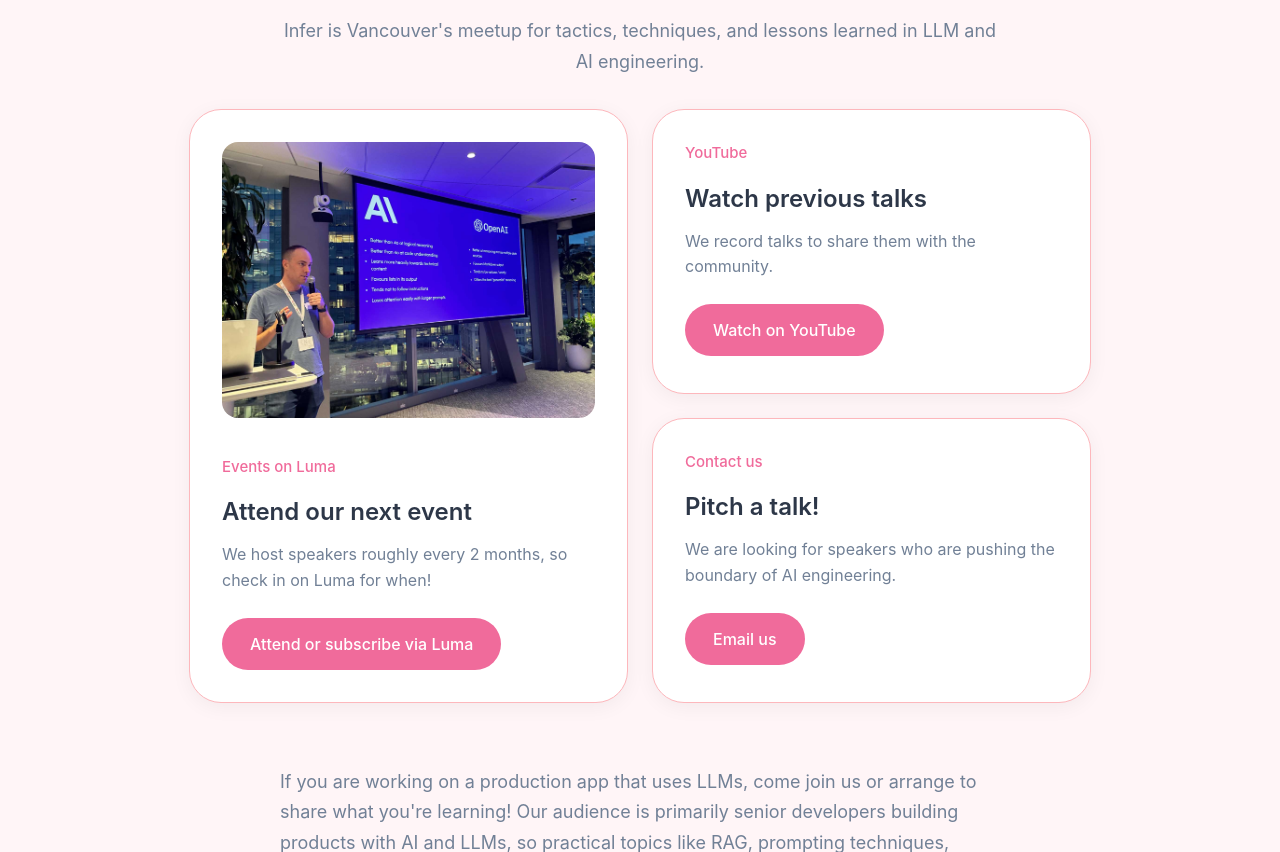
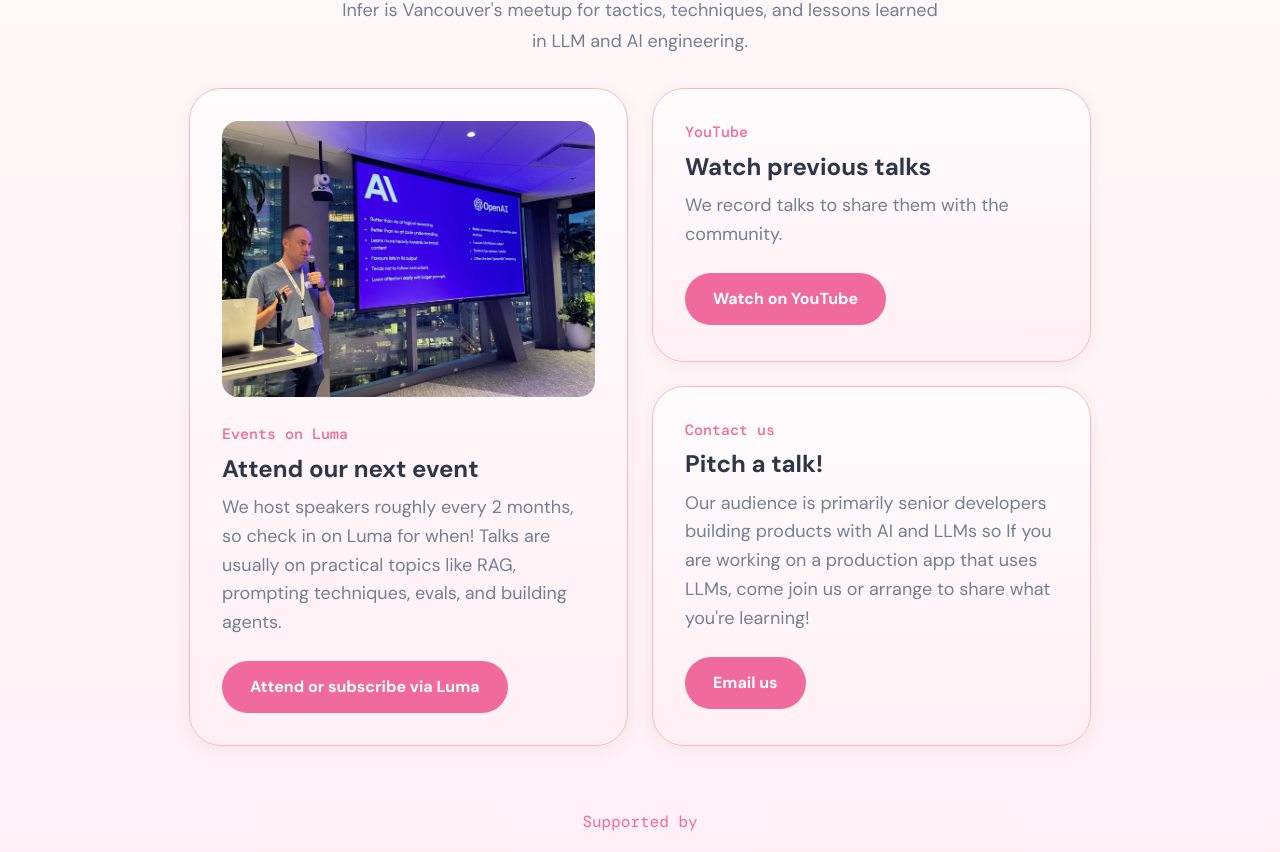
Before and after one commit to forestwalklabs/infervan.com, a plain HTML site: page index.html in a window 1280 px wide. Shown: the part 290-1142 px from the top of the page. Drawn offline with nearby package versions, Linux system fonts and the light colour scheme; a web font is replaced by a local one.

Commit message:
Disperse copy idea (#2)
* Added DM Sans and DM Mono

Adding fonts

* Separated styles.css and fixed up design

font sizes, spacing, etc.

* Added background gradient

BG gradient

* Just an idea: moving bottom text to cards

This is just an idea to make it less floaty text at the bottom, and I think the cards could have more context. If you think it's tooo text heavy can just leave with the other branch.

```diff
--- a/index.html
+++ b/index.html
@@ -7,172 +7,17 @@
 
   <title>Infer Vancouver: AI Engineering Meetup</title>
 
+  <!-- Fonts -->
+  <link href="https://fonts.googleapis.com/css2?family=DM+Sans:ital,wght@0,400;0,500;0,700;1,400;1,500;1,700&display=swap" rel="stylesheet">
+  <link href="https://fonts.googleapis.com/css2?family=DM+Mono:ital,wght@0,300;0,400;0,500;1,300;1,400;1,500&display=swap" rel="stylesheet">
+
+  <!-- favicon -->
   <link rel="icon" type="image/png" href="/favicon-96x96.png" sizes="96x96" />
   <link rel="icon" type="image/svg+xml" href="/favicon.svg" />
   <link rel="shortcut icon" href="/favicon.ico" />
 
-  <style>
-    * {
-      margin: 0;
-      padding: 0;
-      box-sizing: border-box;
-    }
-
-    body {
-      background-color: #FFF5F7;
-      font-family: -apple-system, BlinkMacSystemFont, 'Segoe UI', Roboto, Oxygen, Ubuntu, Cantarell, sans-serif;
-      color: #333;
-      line-height: 1.5;
-      min-height: 100vh;
-    }
-
-    .container {
-      max-width: 950px;
-      margin: 0 auto;
-      padding: 4rem 1.5rem;
-    }
-
-    /* Logo */
-    .logo-container {
-      width: 120px;
-      height: 120px;
-      margin: 0 auto 2.5rem;
-    }
-
-    .logo-container img {
-      width: 100%;
-      object-fit: contain;
-    }
-
-    /* Header */
-    .header {
-      text-align: center;
-      margin-bottom: 2rem;
-    }
-
-    h1 {
-      font-size: 2.75rem;
-      margin-top: -0.5rem;
-      margin-bottom: 1.5rem;
-      color: #2D3748;
-
-    }
-
-    .header p,
-    .call-to-action {
-      max-width: 720px;
-      margin: 0 auto;
-      color: #718096;
-      font-size: 1.125rem;
-      line-height: 1.7;
-    }
-
-    /* Grid */
-    .grid {
-      display: grid;
-      gap: 1.5rem;
-      margin-bottom: 4rem;
-    }
-
-    @media (min-width: 768px) {
-      .grid {
-        grid-template-columns: 1fr 1fr;
-        grid-template-areas:
-          "events youtube"
-          "events contact";
-      }
-
-      .events-card {
-        grid-area: events;
-        height: 100%;
-      }
-
-      .youtube-card {
-        grid-area: youtube;
-      }
-
-      .contact-card {
-        grid-area: contact;
-      }
-    }
-
-    /* Cards */
-    .card {
-      background: white;
-      border-radius: 32px;
-      padding: 2rem;
-      box-shadow: 0 4px 20px rgba(0, 0, 0, 0.05);
-      border: 1px solid #FDB7BC;
-    }
-
-    .card-label {
-      color: #F06B9B;
-      font-size: 0.9375rem;
-      font-weight: 500;
-      margin-bottom: 1rem;
-    }
-
-    .card h2 {
-      font-size: 1.5rem;
-      margin-bottom: 0.75rem;
-      color: #2D3748;
-      font-weight: 600;
-    }
-
-    .card p {
-      color: #718096;
-      margin-bottom: 1.5rem;
-      line-height: 1.6;
-    }
-
-    .card img {
-      width: 100%;
-      border-radius: 16px;
-      margin-bottom: 2rem;
-    }
-
-    .button {
-      display: inline-block;
-      background-color: #F06B9B;
-      color: white;
-      padding: 0.875rem 1.75rem;
-      border-radius: 9999px;
-      text-decoration: none;
-      font-weight: 500;
-      transition: background-color 0.2s, transform 0.2s;
-      font-size: 1rem;
-    }
-
-    .button:hover {
-      background-color: #E54B8B;
-      transform: translateY(-1px);
-    }
-
-    /* Partner logos */
-    .partners-header {
-      text-align: center;
-      margin-top: 2rem;
-      font-size: 1rem;
-      color: #718096;
-    }
-
-    .partners {
-      display: flex;
-      justify-content: center;
-      align-items: center;
-      gap: 3rem;
-      opacity: 0.9;
-      margin-top: 1.5rem;
-    }
-
-    .partners img {
-      max-width: min(250px, 25vw);
-      max-height: 80px;
-      width: auto;
-      height: auto;
-      object-fit: contain;
-    }
-  </style>
+  <!-- styles -->
+  <link rel="stylesheet" href="./styles.css">
 </head>
 
 <body>
@@ -194,7 +39,7 @@
         <img src="./images/infer-peter.jpg" alt="AI Engineering Talk" />
         <div class="card-label">Events on Luma</div>
         <h2>Attend our next event</h2>
-        <p>We host speakers roughly every 2 months, so check in on Luma for when!</p>
+        <p>We host speakers roughly every 2 months, so check in on Luma for when! Talks are usually on practical topics like RAG, prompting techniques, evals, and building agents. </p>
         <a href="https://lu.ma/infer" class="button">Attend or subscribe via Luma</a>
       </div>
 
@@ -208,15 +53,15 @@
       <div class="card contact-card">
         <div class="card-label">Contact us</div>
         <h2>Pitch a talk!</h2>
-        <p>We are looking for speakers who are pushing the boundary of AI engineering.</p>
+        <p>Our audience is primarily senior developers building products with AI and LLMs so If you are working on a production app that uses LLMs, come join us or arrange to share what you're learning!</p>
         <a href="mailto:founders@forestwalk.ai?subject=Infer%20Vancouver" class="button">Email us</a>
       </div>
     </div>
 
-    <p class="call-to-action">If you are working on a production app that uses LLMs, come join us or
+    <!-- <p class="call-to-action">If you are working on a production app that uses LLMs, come join us or
       arrange to share what you're learning!
       Our audience is primarily senior developers building products with AI and LLMs, so practical topics like RAG,
-      prompting techniques, evals, and building agents are great.</p>
+      prompting techniques, evals, and building agents are great.</p> -->
 
     <div class="partners-header">
       Supported by
--- /dev/null
+++ b/styles.css
@@ -0,0 +1,165 @@
+* {
+  margin: 0;
+  padding: 0;
+  box-sizing: border-box;
+}
+
+body {
+  background: linear-gradient(to bottom, #FFF9F9, #FFEFF6);
+  font-family: 'DM Sans', -apple-system, BlinkMacSystemFont, 'Segoe UI', Roboto, Oxygen, Ubuntu, Cantarell, sans-serif;
+  color: #757575;
+  line-height: 1.5;
+  min-height: 100vh;
+}
+
+.container {
+  max-width: 950px;
+  margin: 0 auto;
+  padding: 4rem 1.5rem;
+}
+
+/* Logo */
+.logo-container {
+  width: 120px;
+  height: 120px;
+  margin: 0 auto 2.5rem;
+}
+
+.logo-container img {
+  width: 100%;
+  object-fit: contain;
+}
+
+/* Header */
+.header {
+  text-align: center;
+  margin-bottom: 2rem;
+}
+
+h1 {
+  font-size: 2.75rem;
+  margin-top: -0.5rem;
+  margin-bottom: .2rem;
+  color: #2D3748;
+
+}
+
+.header p,
+.call-to-action {
+  max-width: 600px;
+  margin: 0 auto;
+  color: #718096;
+  font-size: 1.125rem;
+  line-height: 1.7;
+}
+
+/* Grid */
+.grid {
+  display: grid;
+  gap: 1.5rem;
+  margin-bottom: 4rem;
+}
+
+@media (min-width: 768px) {
+  .grid {
+    grid-template-columns: 1fr 1fr;
+    grid-template-areas:
+      "events youtube"
+      "events contact";
+  }
+
+  .events-card {
+    grid-area: events;
+    height: 100%;
+  }
+
+  .youtube-card {
+    grid-area: youtube;
+  }
+
+  .contact-card {
+    grid-area: contact;
+  }
+}
+
+/* Cards */
+.card {
+  background: white;
+  /* fallback */
+  background: linear-gradient(to bottom, #FFFCFD, #FFF0F5);
+  border-radius: 32px;
+  padding: 2rem;
+  box-shadow: 0 4px 20px rgba(0, 0, 0, 0.05);
+  border: 1px solid #FDB7BC;
+}
+
+.card-label {
+  color: #F06B9B;
+  font-size: 0.9375rem;
+  font-weight: 500;
+  margin-bottom: .3rem;
+  font-family:'DM Mono', Tahoma, Geneva, Verdana, sans-serif;
+}
+
+.card h2 {
+  font-size: 1.5rem;
+  margin-bottom: 0.4rem;
+  color: #2D3748;
+  font-weight: 600;
+}
+
+.card p {
+  color: #718096;
+  margin-bottom: 1.5rem;
+  line-height: 1.6;
+  font-size: 1.125rem;
+}
+
+.card img {
+  width: 100%;
+  border-radius: 16px;
+  margin-bottom: 1.2rem;
+}
+
+.button {
+  display: inline-block;
+  background-color: #F06B9B;
+  color: white;
+  padding: 0.875rem 1.75rem;
+  border-radius: 9999px;
+  text-decoration: none;
+  font-weight: 600;
+  transition: background-color 0.2s, transform 0.2s;
+  font-size: 1rem;
+}
+
+.button:hover {
+  background-color: #E54B8B;
+  transform: translateY(-1px);
+}
+
+/* Partner logos */
+.partners-header {
+  text-align: center;
+  margin-top: 3rem;
+  font-size: 1rem;
+  font-family: 'DM Mono', -apple-system, BlinkMacSystemFont, 'Segoe UI', Roboto, Oxygen, Ubuntu, Cantarell, sans-serif;
+  color: #F06B9B;
+}
+
+.partners {
+  display: flex;
+  justify-content: center;
+  align-items: center;
+  gap: 3rem;
+  opacity: 0.9;
+  margin-top: 1.5rem;
+}
+
+.partners img {
+  max-width: min(250px, 25vw);
+  max-height: 80px;
+  width: auto;
+  height: auto;
+  object-fit: contain;
+}
```
